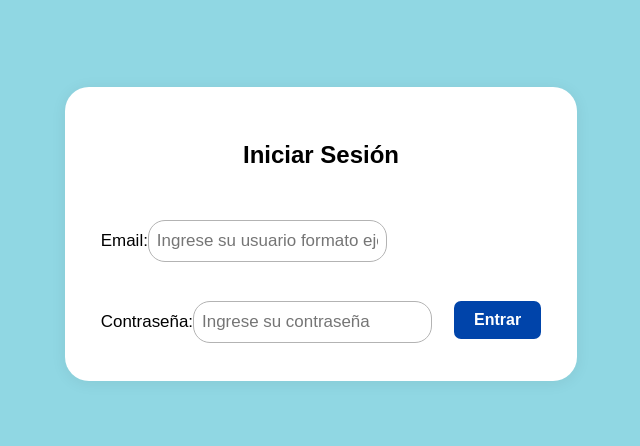
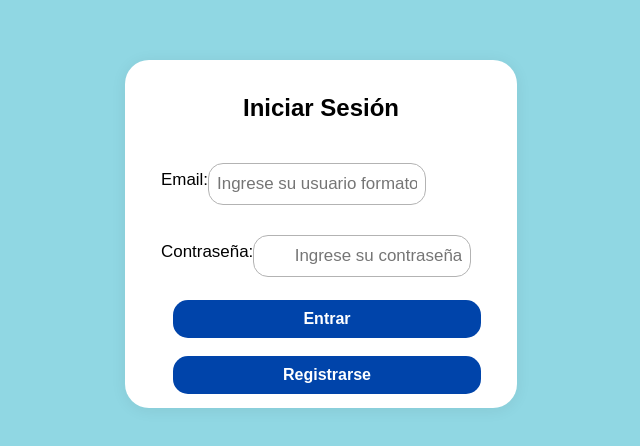
Before and after one commit to nestorguerram/react1, a React (Create React App) app: page /login in a window 1280 px wide. Shown: the part 166-612 px from the top of the page, without its empty margins (319-959 px from the left). Built offline with nearby package versions, Linux system fonts and the light colour scheme.

Commit message:
limpieza

```diff
--- a/src/App.css
+++ b/src/App.css
@@ -50,62 +50,80 @@
 
 .login-form {
   background: #fff;
-  padding: 34px 36px;
+  padding: 14px 36px;
   border-radius: 24px;
   box-shadow: 0 2px 16px #0001;
   min-width: 320px;
   display: flex;
   flex-direction: column;
-  gap: 28px;
+  gap: 18px;
+  margin: 0 auto;
 }
+
+
+
+.login-form input[type="text"],
+.login-form input[type="password"] {
+  flex: none;                /* Esto es importante para que respete el ancho */
+  width: 200px;              /* El tamaño que tú quieras */
+  padding: 10px 8px;
+  border-radius: 15px;
+  border: 1.5px solid #b3b3b3;
+  font-size: 1em;
+  margin-top: 7px;
+  text-align: right;         /* El texto también a la derecha */
+}
+
+
+
 
 .login-form label {
   font-size: 1.06em;
-  margin-bottom: 4px;
+  margin-bottom: 5px;
+  display: flex;
+  flex-direction: row;
+  align-items: center;
+  width: 100%;
 }
 
-.input-row {
-  display: flex;
-  align-items: center;
-  gap: 10px;
-}
 
-.login-form input[type="text"],
-.login-form input[type="password"] {
-  flex: 1;
-  padding: 10px 8px;
-  border-radius: 17px;
-  border: 1.5px solid #b3b3b3;
-  font-size: 1em;
-  margin-top: 7px;
-}
-
-.input-error {
-  border: 1.5px solid #d32f2f !important;
-  background: #fff4f4;
-}
 
 .login-form button {
   background: #0044aa;
   color: #fff;
   border: none;
   padding: 10px 20px;
-  border-radius: 7px;
+  border-radius: 15px;
   font-size: 1em;
   cursor: pointer;
   font-weight: bold;
   margin-left: 12px;
+  text-align: center;
+
 }
+
+.input-row {
+  display: flex;
+  flex-direction: column;
+  align-items: flex-end;
+}
+
+
+
 
 .login-form button:hover {
   background: #003280;
 }
 
 .error {
-  color: #c62828;
+
   font-size: 0.97em;
   margin-top: -6px;
-  margin-bottom: 2px;
+  margin-bottom: 5px;
+  color: red;
+  text-align: left;
+  display: block;
+  margin-top: 2px;
 }
 
 body {
@@ -143,10 +161,12 @@ body {
   width: 100%;
   padding: 8px;
   margin-top: 3px;
+  text-align: left;
   border-radius: 5px;
   border: 1px solid gray;
   margin-bottom: 6px;
   font-size: 1rem;
+
 }
 
 .register-form button[type="submit"] {
@@ -172,17 +192,7 @@ body {
   display: block;
 }
 
-.error {
-  color: red;
-  font-size: 0.92rem;
-  display: block;
-  margin-top: 2px;
-}
 
-.input-error {
-  border: 2px solid #f44336 !important;
-  background: #fff5f5;
-}
 
 
 .toast-exito {
--- a/src/App.js
+++ b/src/App.js
@@ -1,9 +1,10 @@
 import RegisterForm from './RegisterForm';
 import React from "react";
 import { BrowserRouter, Routes, Route } from "react-router-dom";
-import Home from "./Home";
+import Home from "./LoginForm";
 import LoginForm from "./LoginForm";
-import Dashboard from "./Dashboard"; // <-- agrega esto arriba
+
+import Dashboard from "./Home"; // <-- agrega esto arriba
 
 
 
--- a/src/LoginForm.jsx
+++ b/src/LoginForm.jsx
@@ -1,12 +1,15 @@
 // src/LoginForm.jsx
 import React, { useState } from "react";
 import { useNavigate } from "react-router-dom";
+
 import "./App.css";
+
 
 function LoginForm() {
   const [user, setUser] = useState("");
   const [pass, setPass] = useState("");
   const [error, setError] = useState("");
+
 
   const navigate = useNavigate();
 
@@ -36,6 +39,13 @@ function LoginForm() {
       setError("Contraseña incorrecta.");
       return;
     }
+
+
+
+
+
+
+
     // hasta aqui el login es exitoso
     setError("");
     localStorage.setItem("nombreUsuario", usuario.nombre + " " + usuario.apellido);
@@ -54,12 +64,14 @@ function LoginForm() {
             type="text"
             value={user}
             onChange={(e) => setUser(e.target.value)}
+
+
             autoComplete="off"
             className={error && !user ? "input-error" : ""}
             placeholder="Ingrese su usuario formato ejemplo@email.com"
           />
         </label>
-        {/* Contraseña y botón en la misma fila */}
+        {/* Contraseña*/}
         <div className="input-row">
           <label style={{ flex: 1 }}>
             Contraseña:
@@ -67,12 +79,25 @@ function LoginForm() {
               type="password"
               value={pass}
               onChange={(e) => setPass(e.target.value)}
+
               className={error && !pass ? "input-error" : ""}
               placeholder="Ingrese su contraseña"
             />
           </label>
+
+
+
+        </div>
+
         <button type="submit">Entrar</button>
-        </div>
+            <button
+              type="button"
+              onClick={() => navigate("/register")}
+              style={{ marginLeft: 12 }}
+            >
+              Registrarse
+            </button>
+
             {error && (
               <span className="error">
               {error}
```
Lines whose indentation alone changed are shown as unchanged.
